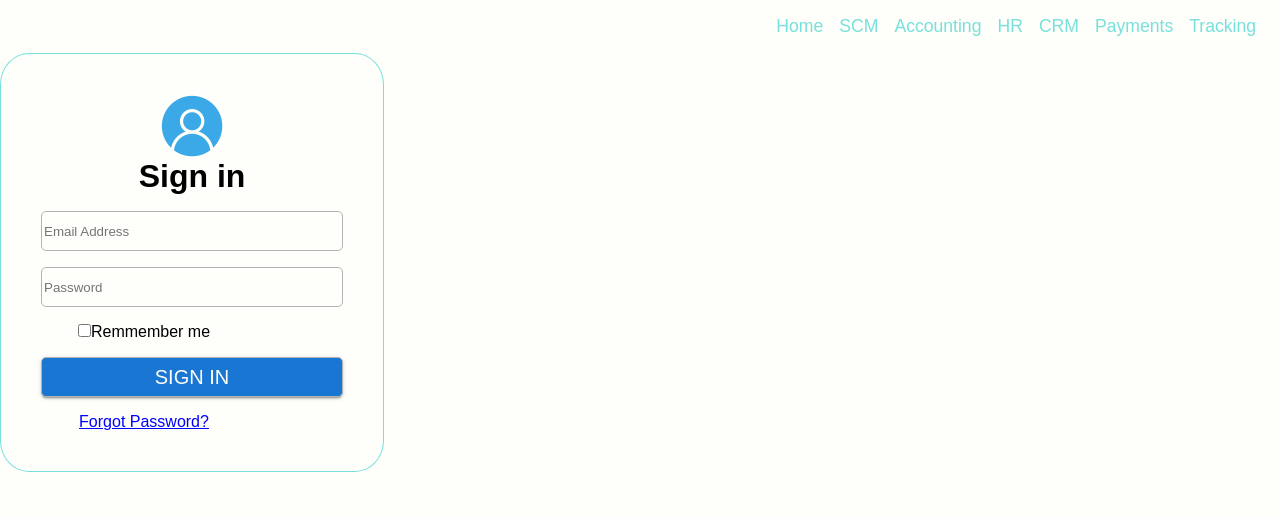
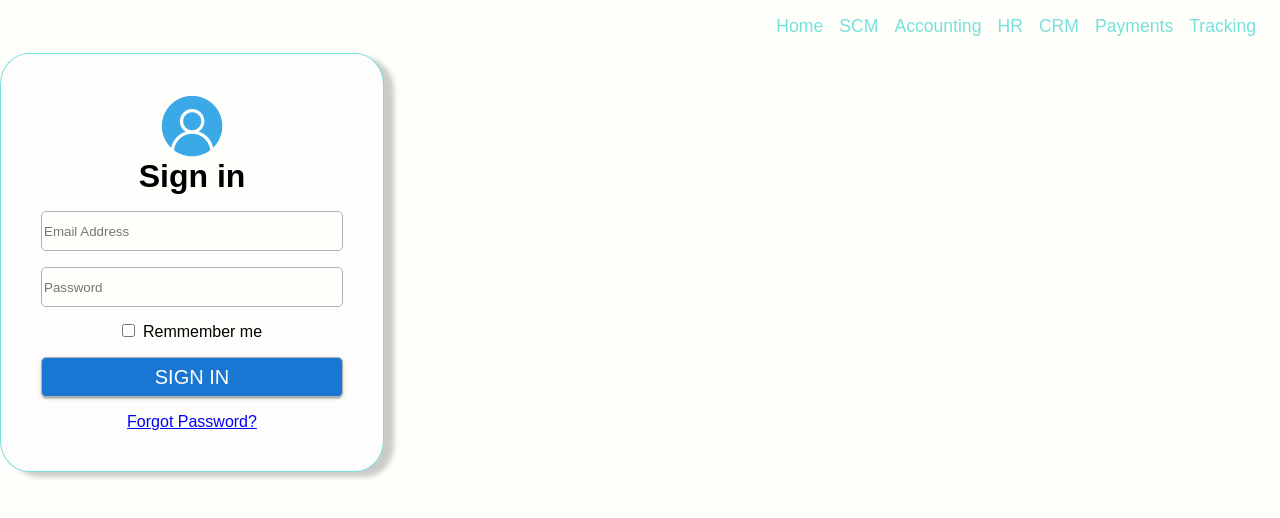
Before and after one commit to karamalqinneh/ERP-system, a React (Create React App) app: page /home in a window 1280 px wide. Shown: the top 518 px of the page. Built offline with nearby package versions, Linux system fonts and the light colour scheme; a web font is replaced by a local one.

Commit message:
updated the login card

```diff
--- a/src/components/auth/auth.js
+++ b/src/components/auth/auth.js
@@ -10,6 +10,8 @@ const Form = styled.form`
   padding: 2.5rem;
   border: 1px solid rgba(9, 200, 195, 0.55);
   border-radius: 7.5%;
+  box-shadow: 10px 5px 5px rgba(0, 0, 0, 0.2);
+  background: #fdfdfd;
 `;
 
 const Image = styled.img`
@@ -26,8 +28,9 @@ const Input = styled.input`
 `;
 
 const RemmemberMe = styled.div`
-  margin-left: calc(30vw - 37.5vw);
   margin-top: 1rem;
+  overflow: none;
+  width: auto;
 `;
 
 const Button = styled.button`
@@ -47,7 +50,6 @@ const Button = styled.button`
 
 const Link = styled.a`
   margin-top: 1rem;
-  margin-left: calc(30vw - 37.5vw);
   text-decoration: underline;
   color: blue;
 `;
@@ -61,7 +63,7 @@ function Signin() {
       <Input type="password" placeholder="Password" />
       <RemmemberMe>
         <input type="checkbox" />
-        <label>Remmember me</label>
+        <label style={{ marginLeft: "0.5rem" }}>Remmember me</label>
       </RemmemberMe>
       <Button>Sign in</Button>
       <Link>Forgot Password?</Link>
```
